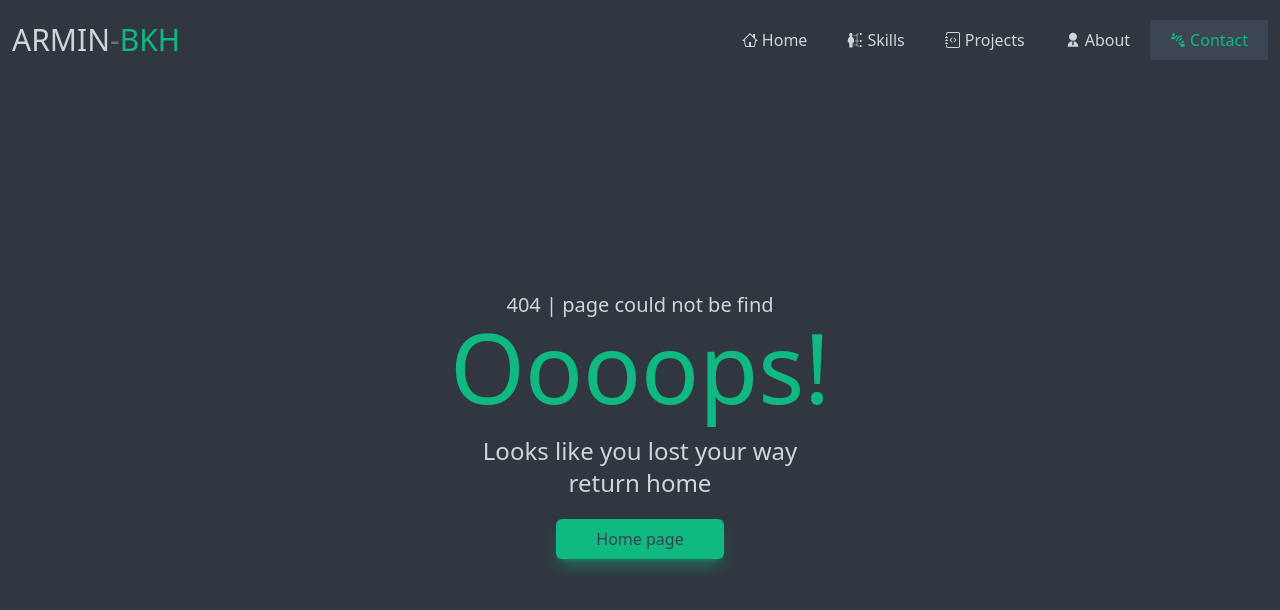
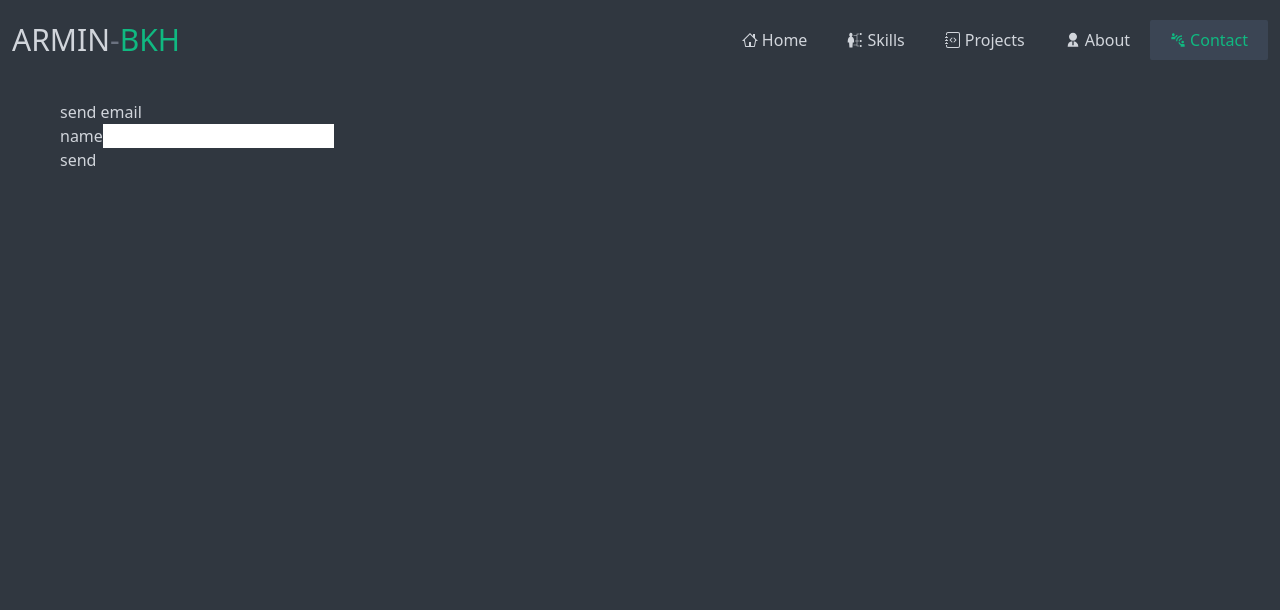
Before and after one commit to armin-bkh/armin-bkh, a Next.js app: page /contact in a window 1280 px wide. Before the commit this address had no page. Shown: the top 610 px of the page. Built offline with nearby package versions, Linux system fonts and the light colour scheme.

Commit message:
handle form validation with formik and yup, create Input component

```diff
--- /dev/null
+++ b/components/EmailForm/EmailForm.jsx
@@ -0,0 +1,44 @@
+import { useFormik } from "formik";
+import Input from "./Input/Input";
+import * as Yup from "yup";
+
+const initialValues = {
+  name: "",
+  email: "",
+  text: "",
+};
+
+const validationSchema = Yup.object({
+  name: Yup.string().required("your name is required"),
+  email: Yup.string()
+    .email("you have entered an invalid email address. please try again")
+    .required("email address is required"),
+  text: Yup.string()
+    .min(10, "your message must be longer than nine characters")
+    .required("message is required"),
+});
+
+const onSubmit = (values) => {
+  console.log(values);
+};
+
+const EmailForm = () => {
+  const formik = useFormik({
+    initialValues,
+    onSubmit,
+    validateOnMount: true,
+    validationSchema,
+  });
+
+  return (
+    <section>
+      <h1>send email</h1>
+      <form>
+        <Input name="name" lbl="name" formik={formik} />
+        <button type="submit">send</button>
+      </form>
+    </section>
+  );
+};
+
+export default EmailForm;
--- /dev/null
+++ b/components/EmailForm/Input/Input.jsx
@@ -0,0 +1,18 @@
+const Input = ({ type, name, lbl, formik }) => {
+  return (
+    <fieldset>
+      <label htmlFor={name}>{lbl}</label>
+      <input
+        type={type || "text"}
+        id={name}
+        name={name}
+        {...formik.getFieldProps(name)}
+      />
+      {formik.errors[name] && formik.touched[name] && (
+        <span>{formik.errors[name]}</span>
+      )}
+    </fieldset>
+  );
+};
+
+export default Input;
--- a/package.json
+++ b/package.json
@@ -9,10 +9,12 @@
     "lint": "next lint"
   },
   "dependencies": {
+    "formik": "^2.2.9",
     "next": "12.1.0",
     "react": "17.0.2",
     "react-dom": "17.0.2",
-    "react-icons": "^4.3.1"
+    "react-icons": "^4.3.1",
+    "yup": "^0.32.11"
   },
   "devDependencies": {
     "autoprefixer": "^10.4.2",
--- /dev/null
+++ b/pages/contact.js
@@ -0,0 +1,11 @@
+import EmailForm from "components/EmailForm/EmailForm";
+
+const ContactPage = () => {
+  return (
+    <main className="main min-h-smHeight md:min-h-mdHeight p-5">
+      <EmailForm />
+    </main>
+  );
+};
+
+export default ContactPage;
```
Also changed, not shown: 1 other file (tests, documents, lock files or other folders).
